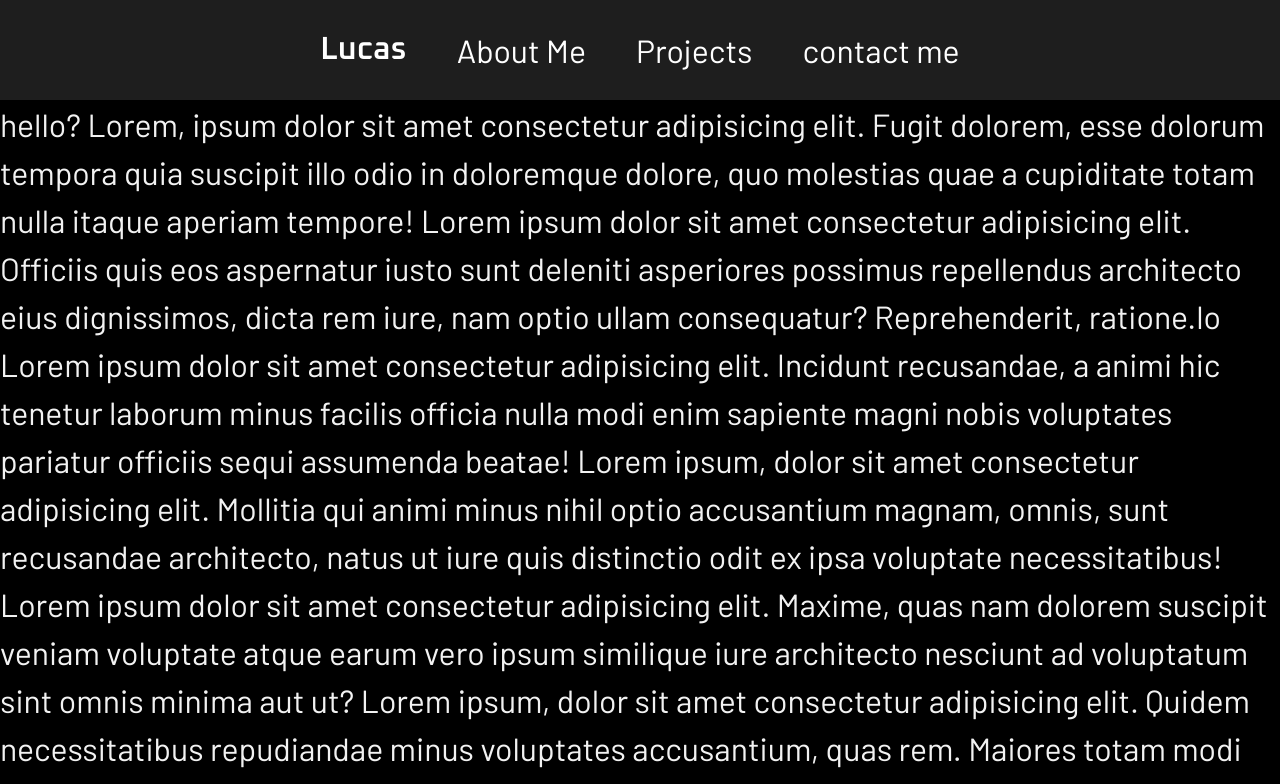
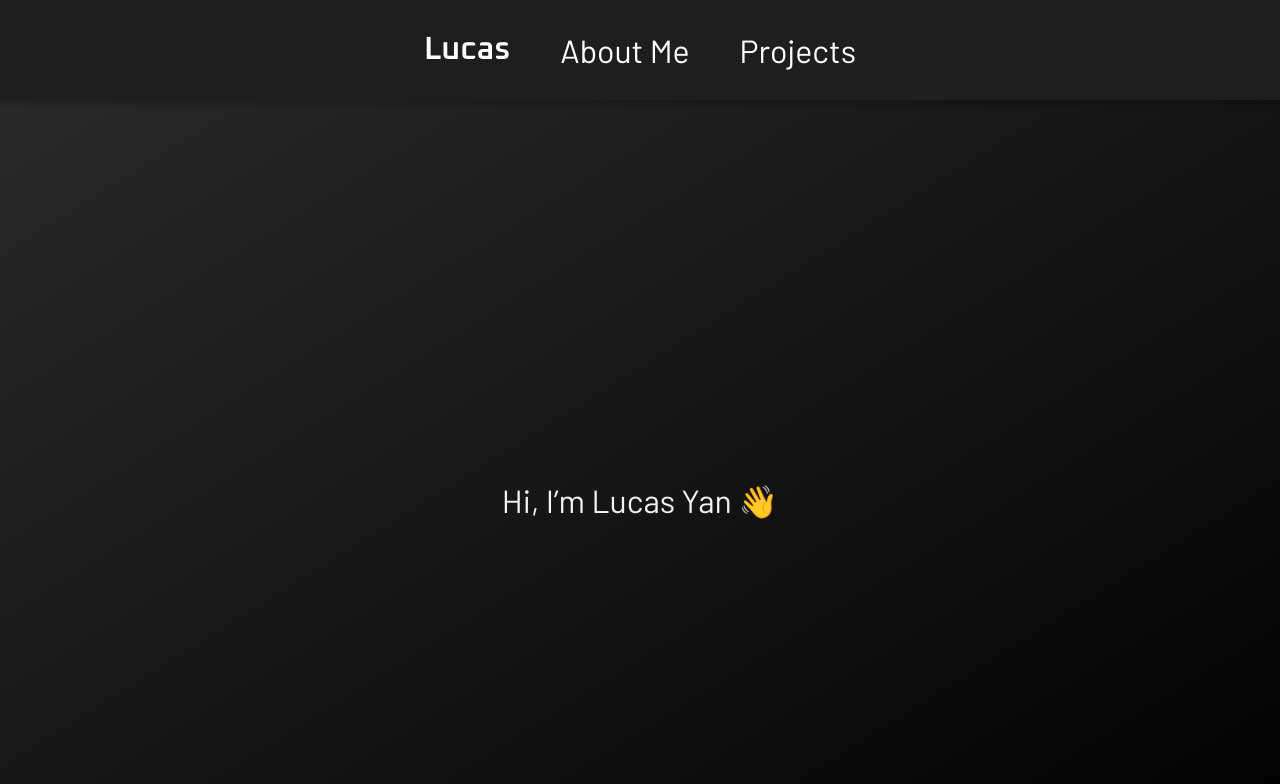
Before and after one commit to LubabDesu/portfolio_website, a Next.js app: page / in a window 1280 px wide. Shown: the top 784 px of the page. Built offline with nearby package versions, Linux system fonts and the light colour scheme.

Commit message:
landing page, resume, halfway throguh about section

```diff
--- a/src/app/OverviewAbout/page.jsx
+++ b/src/app/OverviewAbout/page.jsx
@@ -1,3 +1,15 @@
 export default function OverviewAbout() {
-    return <h1>Hello everyone this is about me</h1>;
+    return (
+        <div className="about-container">
+            <h1 className="about-header">About me</h1>
+            <p className="about">
+                I'm a Math-Computer Science major at UC San Diego with a strong
+                interest in software engineering, AI, and music tech. Whether
+                it's building web apps for robotics teams, training neural
+                networks to convert polyphonic music into piano reductions, or
+                deploying real-time computer vision projects, I love applying
+                technology to solve creative and meaningful problems.
+            </p>
+        </div>
+    );
 }
--- a/src/app/globals.css
+++ b/src/app/globals.css
@@ -102,3 +102,38 @@ button {
     background-color: var(--foreground);
     color: var(--background);
 }
+
+.intro {
+    height: 100vh;
+    display: flex;
+    justify-content: center;
+    align-items: center;
+    background: linear-gradient(to bottom right, #292929, #000000);
+    animation: fadeIn 1s ease-in-out;
+}
+
+@keyframes fadeIn {
+    from {
+        opacity: 0;
+    }
+    to {
+        opacity: 1;
+    }
+}
+
+.about-container {
+    height: 100vh;
+    display: flex;
+    flex-direction: column;
+    justify-content: center;
+    align-items: center;
+}
+
+.about-header {
+    text-decoration: underline;
+    font-size: xx-large;
+    margin: 10vh;
+}
+
+.about-text {
+}
--- a/src/app/page.jsx
+++ b/src/app/page.jsx
@@ -1,55 +1,7 @@
 export default function Home() {
     return (
         <div>
-            <p>
-                hello? Lorem, ipsum dolor sit amet consectetur adipisicing elit.
-                Fugit dolorem, esse dolorum tempora quia suscipit illo odio in
-                doloremque dolore, quo molestias quae a cupiditate totam nulla
-                itaque aperiam tempore! Lorem ipsum dolor sit amet consectetur
-                adipisicing elit. Officiis quis eos aspernatur iusto sunt
-                deleniti asperiores possimus repellendus architecto eius
-                dignissimos, dicta rem iure, nam optio ullam consequatur?
-                Reprehenderit, ratione.lo Lorem ipsum dolor sit amet consectetur
-                adipisicing elit. Incidunt recusandae, a animi hic tenetur
-                laborum minus facilis officia nulla modi enim sapiente magni
-                nobis voluptates pariatur officiis sequi assumenda beatae! Lorem
-                ipsum, dolor sit amet consectetur adipisicing elit. Mollitia qui
-                animi minus nihil optio accusantium magnam, omnis, sunt
-                recusandae architecto, natus ut iure quis distinctio odit ex
-                ipsa voluptate necessitatibus! Lorem ipsum dolor sit amet
-                consectetur adipisicing elit. Maxime, quas nam dolorem suscipit
-                veniam voluptate atque earum vero ipsum similique iure
-                architecto nesciunt ad voluptatum sint omnis minima aut ut?
-                Lorem ipsum, dolor sit amet consectetur adipisicing elit. Quidem
-                necessitatibus repudiandae minus voluptates accusantium, quas
-                rem. Maiores totam modi deserunt eum, id dolorem necessitatibus
-                neque atque? Sapiente eum nostrum ea? Lorem ipsum dolor, sit
-                amet consectetur adipisicing elit. Similique, autem rem magni
-                fugiat sit, assumenda, deleniti voluptate minima id ullam quos.
-                Officia reprehenderit voluptates quod voluptatem enim dicta,
-                provident deserunt. Lorem, ipsum dolor sit amet consectetur
-                adipisicing elit. Illum sapiente quae eos sint, quaerat odit
-                minus nostrum ad rem nihil officia beatae mollitia corrupti est
-                iste. Deserunt ea doloremque eius! Lorem ipsum dolor sit amet
-                consectetur, adipisicing elit. Aperiam amet sed sint voluptatem
-                explicabo, culpa nam rerum cum consequuntur recusandae sequi
-                delectus? Totam adipisci officia hic. Velit quisquam a rerum.
-                Lorem ipsum dolor sit amet consectetur adipisicing elit. Eos
-                labore, beatae obcaecati harum vel, provident veniam dolorem
-                quia neque voluptatem similique earum error? Tempora odit ea
-                expedita dicta! Saepe, aliquid! Lorem ipsum dolor sit amet
-                consectetur adipisicing elit. Ex, repellat doloremque. Labore
-                omnis doloremque aliquam dignissimos fugiat aliquid nobis at
-                magnam, dolores dicta ratione rem repellendus a veniam? Ea,
-                quos? Lorem, ipsum dolor sit amet consectetur adipisicing elit.
-                Soluta dolorem possimus neque iure saepe asperiores vitae
-                recusandae corrupti blanditiis itaque delectus, enim ipsam
-                architecto odio quisquam. Alias consequuntur laboriosam
-                accusamus. Lorem ipsum dolor sit amet, consectetur adipisicing
-                elit. Reprehenderit, rerum fugit eveniet corrupti similique,
-                minima repellendus laudantium est ipsum omnis natus tenetur
-                aperiam esse doloribus suscipit ea amet. Nobis, ratione!
-            </p>
+            <p className="intro">Hi, I’m Lucas Yan 👋</p>
         </div>
     );
 }
--- a/src/components/Timeline.jsx
+++ b/src/components/Timeline.jsx
@@ -17,22 +17,45 @@ export const TimelineResume = () => {
                     contentArrowStyle={{
                         borderRight: "7px solid  rgb(33, 150, 243)",
                     }}
-                    date="2011 - present"
+                    date="Jan 2025 - Present"
                     iconStyle={{
                         background: "rgb(33, 150, 243)",
                         color: "#fff",
                     }}
                 >
                     <h3 className="vertical-timeline-element-title">
-                        Creative Director
+                        Undergraduate Researcher
                     </h3>
                     <h4 className="vertical-timeline-element-subtitle">
-                        Miami, FL
+                        UC San Diego, California
                     </h4>
                     <p>
-                        Creative Direction, User Experience, Visual Design,
-                        Project Management, Team Leading
+                        Using Deep Learning to implement an architecture for
+                        Piano Reduction of multi-instrumental pieces
                     </p>
+                </VerticalTimelineElement>
+                <VerticalTimelineElement
+                    className="vertical-timeline-element--work"
+                    contentStyle={{
+                        background: "rgb(33, 150, 243)",
+                        color: "#fff",
+                    }}
+                    contentArrowStyle={{
+                        borderRight: "7px solid  rgb(33, 150, 243)",
+                    }}
+                    date="Jan 2025 - Present"
+                    iconStyle={{
+                        background: "rgb(33, 150, 243)",
+                        color: "#fff",
+                    }}
+                >
+                    <h3 className="vertical-timeline-element-title">
+                        Web Developer
+                    </h3>
+                    <h4 className="vertical-timeline-element-subtitle">
+                        Triton Robosub, UC San Diego
+                    </h4>
+                    <p>Used React to build the website of Triton Robosub</p>
                 </VerticalTimelineElement>
                 <VerticalTimelineElement
                     className="vertical-timeline-element--work"
@@ -49,15 +72,13 @@ export const TimelineResume = () => {
                         color: "#fff",
                     }}
                 >
-                    <h3 className="vertical-timeline-element-title">
-                        Creative Director
-                    </h3>
+                    <h3 className="vertical-timeline-element-title">Intern</h3>
                     <h4 className="vertical-timeline-element-subtitle">
-                        Miami, FL
+                        DSO National Laboratories
                     </h4>
                     <p>
-                        Creative Direction, User Experience, Visual Design,
-                        Project Management, Team Leading
+                        Utilized a pre-trained Machine Learning Model to carry
+                        out speaker change recognition
                     </p>
                 </VerticalTimelineElement>
                 <VerticalTimelineElement
@@ -69,47 +90,21 @@ export const TimelineResume = () => {
                     contentArrowStyle={{
                         borderRight: "7px solid  rgb(33, 150, 243)",
                     }}
-                    date="2011 - present"
+                    date="Jan 2024 - May 2024"
                     iconStyle={{
                         background: "rgb(33, 150, 243)",
                         color: "#fff",
                     }}
                 >
                     <h3 className="vertical-timeline-element-title">
-                        Creative Director
+                        Platoon Commander
                     </h3>
                     <h4 className="vertical-timeline-element-subtitle">
-                        Miami, FL
+                        Singaore Armed Forces, Singapore
                     </h4>
                     <p>
-                        Creative Direction, User Experience, Visual Design,
-                        Project Management, Team Leading
-                    </p>
-                </VerticalTimelineElement>
-                <VerticalTimelineElement
-                    className="vertical-timeline-element--work"
-                    contentStyle={{
-                        background: "rgb(33, 150, 243)",
-                        color: "#fff",
-                    }}
-                    contentArrowStyle={{
-                        borderRight: "7px solid  rgb(33, 150, 243)",
-                    }}
-                    date="2011 - present"
-                    iconStyle={{
-                        background: "rgb(33, 150, 243)",
-                        color: "#fff",
-                    }}
-                >
-                    <h3 className="vertical-timeline-element-title">
-                        Creative Director
-                    </h3>
-                    <h4 className="vertical-timeline-element-subtitle">
-                        Miami, FL
-                    </h4>
-                    <p>
-                        Creative Direction, User Experience, Visual Design,
-                        Project Management, Team Leading
+                        Military Officer in the Singapore Armed Forces as part
+                        of military conscription
                     </p>
                 </VerticalTimelineElement>
             </VerticalTimeline>
--- a/src/components/navbar.jsx
+++ b/src/components/navbar.jsx
@@ -62,12 +62,12 @@ export const Navbar = () => {
                         </li>
                     </ul> */}
                 </li>
-                <li>
+                {/* <li>
                     <Link href="/contact" className="blinker-regular">
                         {" "}
                         contact me{" "}
                     </Link>
-                </li>
+                </li> */}
             </ul>
         </nav>
     );
```
